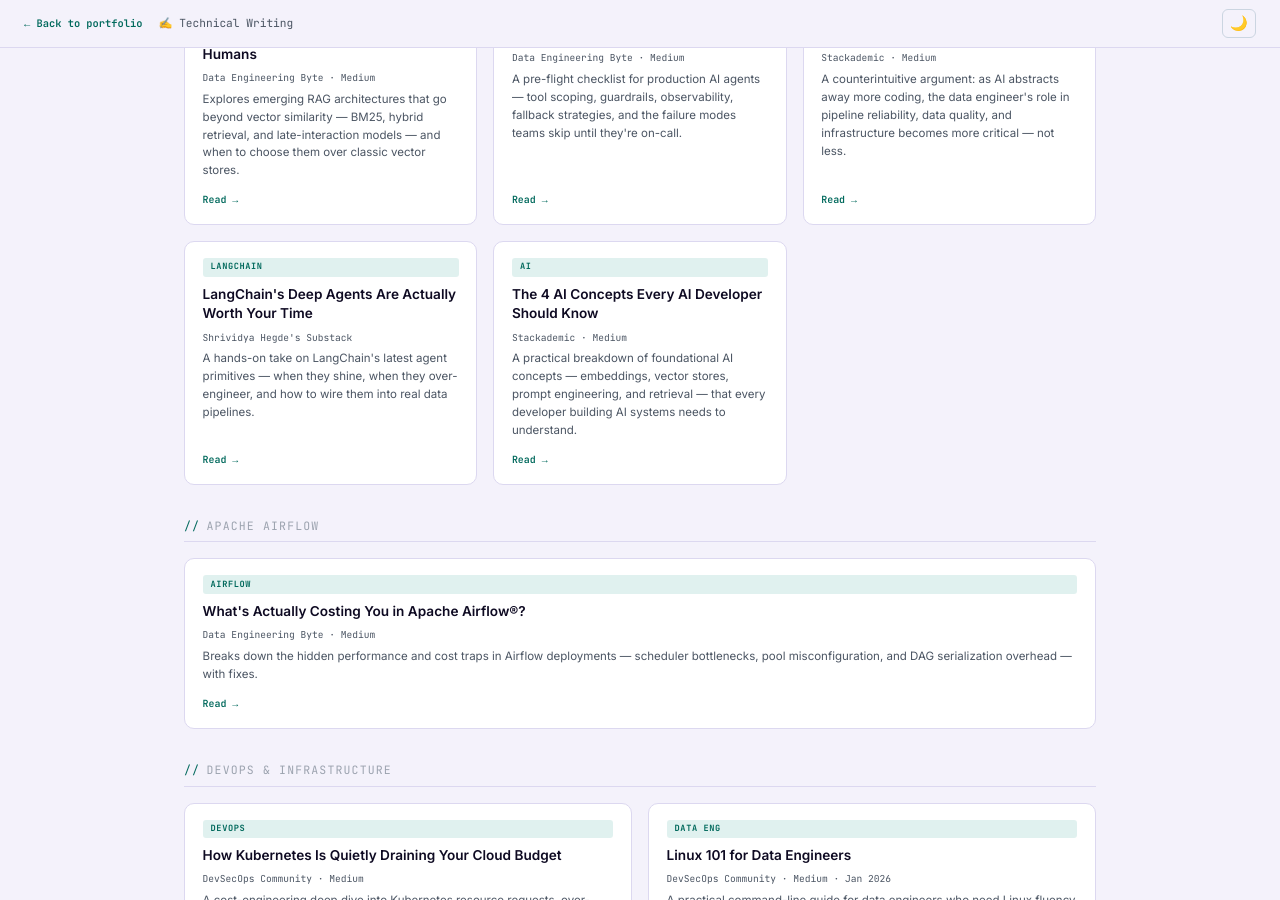
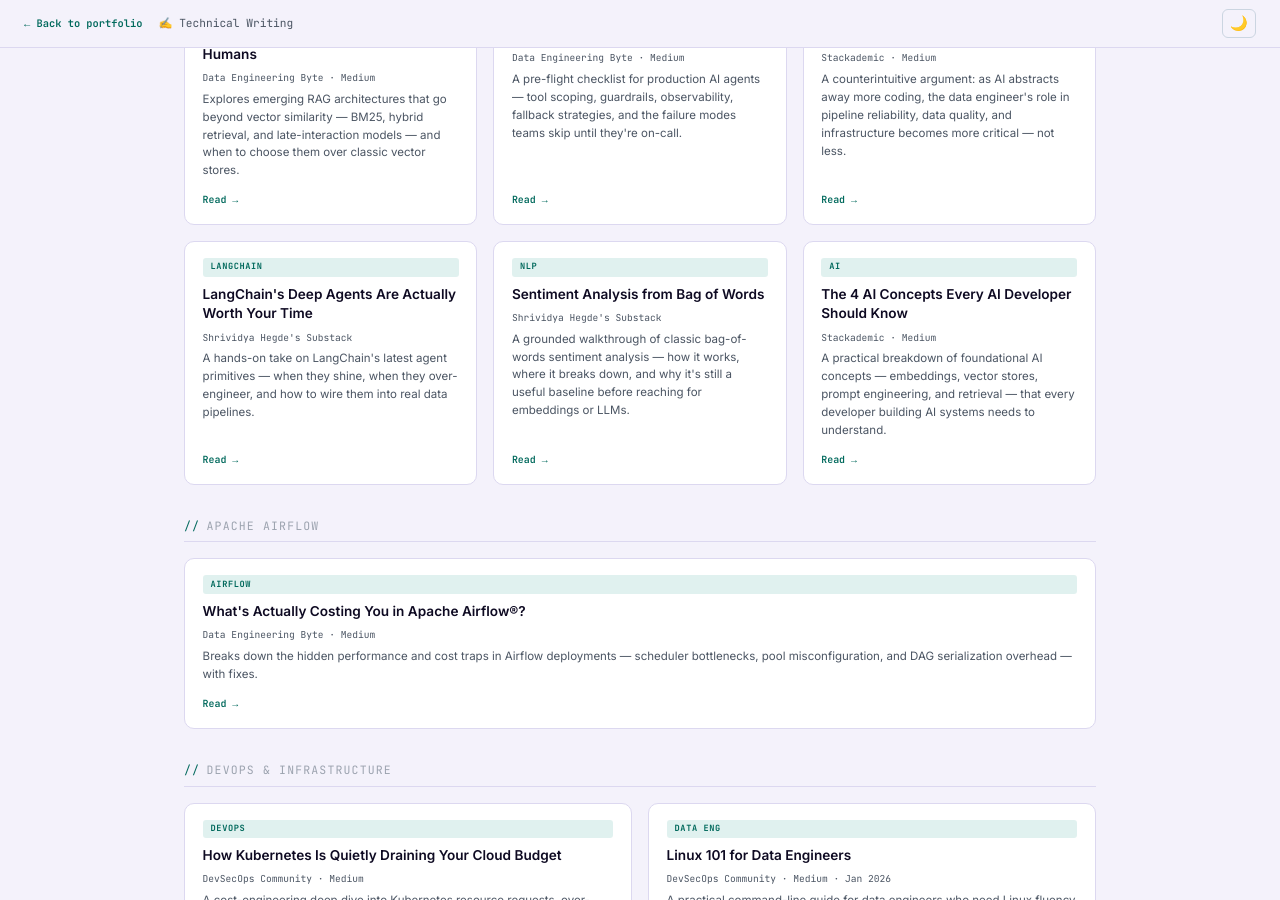
Before and after one commit to Shrividya/shrividya.github.io, a Jekyll site: the page built from writing.html, in a window 1280 px wide and 900 px high, scrolled down 479 px. Built offline with Jekyll 4.4.1, drawn with Linux system fonts in a browser that asks for light colours.

Commit message:
Update articles.yml

```diff
--- a/_data/articles.yml
+++ b/_data/articles.yml
@@ -39,6 +39,13 @@
   publication: "Shrividya Hegde's Substack"
   description: "A hands-on take on LangChain's latest agent primitives — when they shine, when they over-engineer, and how to wire them into real data pipelines."
   link: "https://shrividyahegde.substack.com/p/langchains-deep-agents-are-actually"
+
+- title: "Sentiment Analysis from Bag of Words"
+  tag: "NLP"
+  category: "AI & Agents"
+  publication: "Shrividya Hegde's Substack"
+  description: "A grounded walkthrough of classic bag-of-words sentiment analysis — how it works, where it breaks down, and why it's still a useful baseline before reaching for embeddings or LLMs."
+  link: "https://packtbusinessintelligencepro.substack.com/p/sentiment-analysis-from-bag-of-words?r=8lnyd"
 
 - title: "The 4 AI Concepts Every AI Developer Should Know"
   tag: "AI"
```
